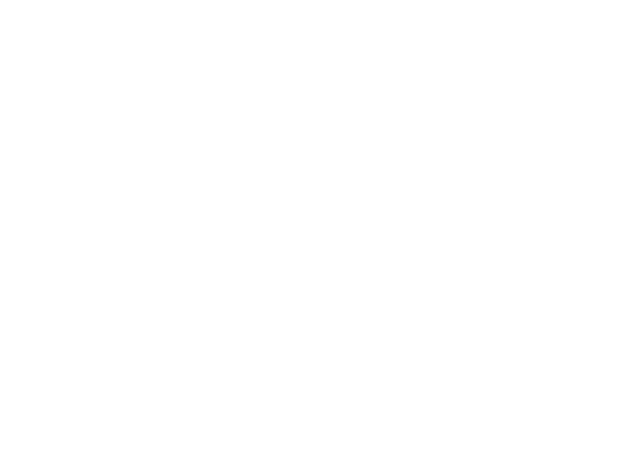
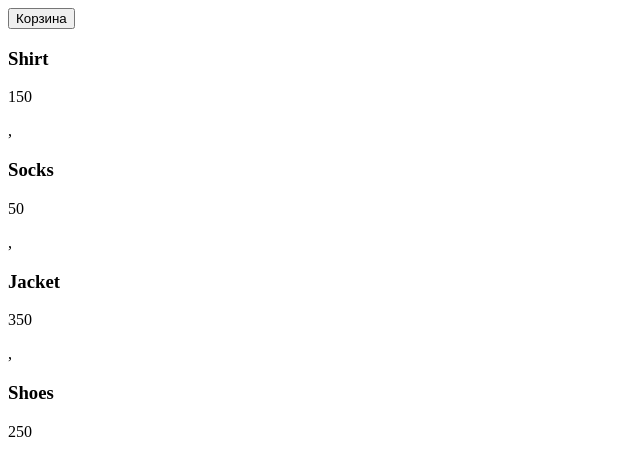
Before and after one commit to koyang-kuleshov/lesson_js2, a plain HTML site: page index.html in a window 1280 px wide. Shown: the whole page, without its empty margins (0-640 px from the left). Drawn offline with Linux system fonts and the light colour scheme.

Commit message:
Start first homework

```diff
--- a/css/style.css
+++ b/css/style.css
@@ -0,0 +1,3 @@
+/* Добавьте стили для верхнего меню, товара, списка товаров и кнопки вызова корзины.
+Добавить значения по умолчанию для аргументов функции.
+Как упростить или сократить запись функций? */
--- a/index.html
+++ b/index.html
@@ -3,8 +3,15 @@
   <head>
     <meta charset="UTF-8" />
     <meta name="viewport" content="width=device-width" />
-    <title>Geekbrains &emdash Продвинутый курс Javascript</title>
+    <title>eShop</title>
+    <script src="js/script.js" defer></script>
   </head>
   <body>
+    <header>
+      <button class="cart-button" type="button"> Корзина</button>
+    </header>
+    <main>
+      <div class="goods-list"></div>
+    </main>
   </body>
 </html>
--- a/js/script.js
+++ b/js/script.js
@@ -0,0 +1,20 @@
+const goods = [
+  { title: 'Shirt', price: 150},
+  { title: 'Socks', price: 50},
+  { title: 'Jacket', price: 350},
+  { title: 'Shoes', price: 250},
+];
+
+const renderGoodsItem = (title, price) => {
+  // Возвращает разметку для конкретного товара
+  return `<div class="goods-item"><h3>${title}</h3><p>${price}</p></div>`;
+};
+
+const renderGoodsList = (list) => {
+  // Собирает все товары в один список и записывает его в контейнер good-list
+  let goodsList = list.map(item => renderGoodsItem(item.title, item.price));
+  // document.querySelector('.goods-list').innerHTML = goodsList;
+  document.querySelector('.goods-list').insertAdjacentHTML("afterBegin", goodsList);
+}
+
+renderGoodsList(goods);
```
